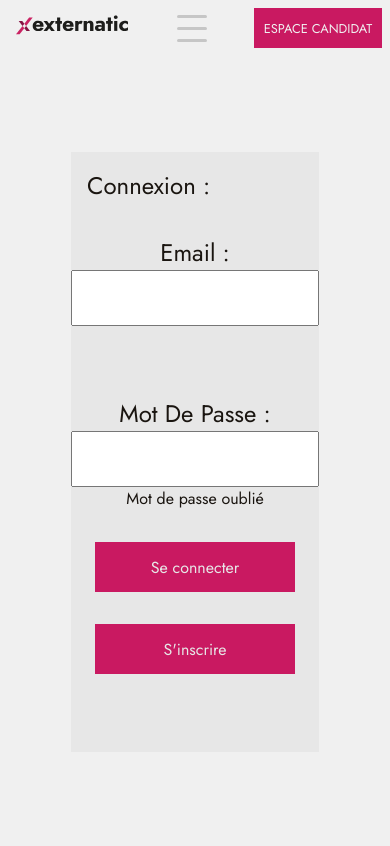
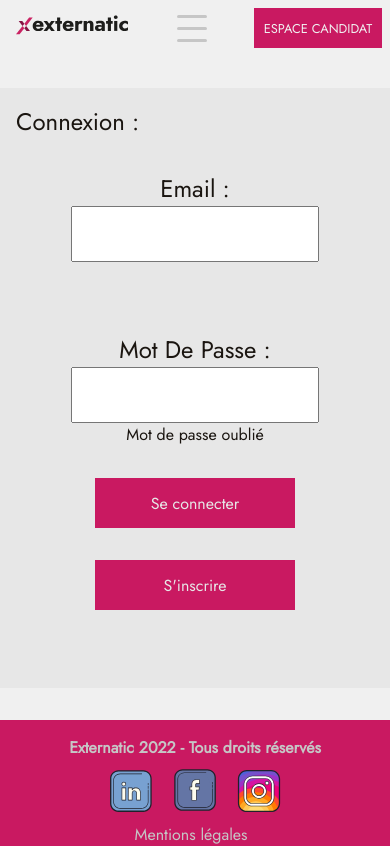
Before and after one commit to ydainna/2022-09-JS-RemoteFR-LesCrewStillants-P3-Externatic, a React (Vite) app in the folder frontend/: page /login in a window 390 px wide. Shown: the top 846 px of the page. Built offline with nearby package versions, Linux system fonts and the light colour scheme; no server answers; a web font is replaced by a local one.

Commit message:
add css on login and register page

```diff
--- a/frontend/src/assets/_variables.scss
+++ b/frontend/src/assets/_variables.scss
@@ -46,3 +46,7 @@ button:active {
 button:hover {
   cursor: pointer;
 }
+
+main {
+  min-height: 70vh;
+}
--- a/frontend/src/components/Auth/Login/Login.scss
+++ b/frontend/src/components/Auth/Login/Login.scss
@@ -68,11 +68,14 @@
   }
 
   @media screen and (max-width: 480px) {
+    width: 100%;
+    margin: $basic-space*2 0;
+
     .rectangle {
       height: 25em;
-      width: 20rem;
-      background-color: $secondary-color-four;
+      width: 100%;
     }
+
 
     input {
       height: 1, 5rem;
--- a/frontend/src/components/Auth/Register/RegisterForm.scss
+++ b/frontend/src/components/Auth/Register/RegisterForm.scss
@@ -5,8 +5,8 @@
   flex-direction: column;
   align-items: center;
   max-width: 25rem;
-  margin: $basic-space * 2 auto;
-  background-color: $secondary-color-three;
+  margin: $basic-space * 3 auto;
+  background-color: $secondary-color-four;
   padding: $basic-space;
   h1 {
     align-self: flex-start;
@@ -49,6 +49,8 @@
     }
   }
   @media screen and (min-width: 720px) {
+
     max-width: 40rem;
+    margin: $basic-space * 8 auto;
   }
 }
--- a/frontend/src/components/Offers/offerlist.scss
+++ b/frontend/src/components/Offers/offerlist.scss
@@ -55,8 +55,6 @@
     }
   }
 
-
-
   .offers-cards {
     width: 66%;
   }
```
